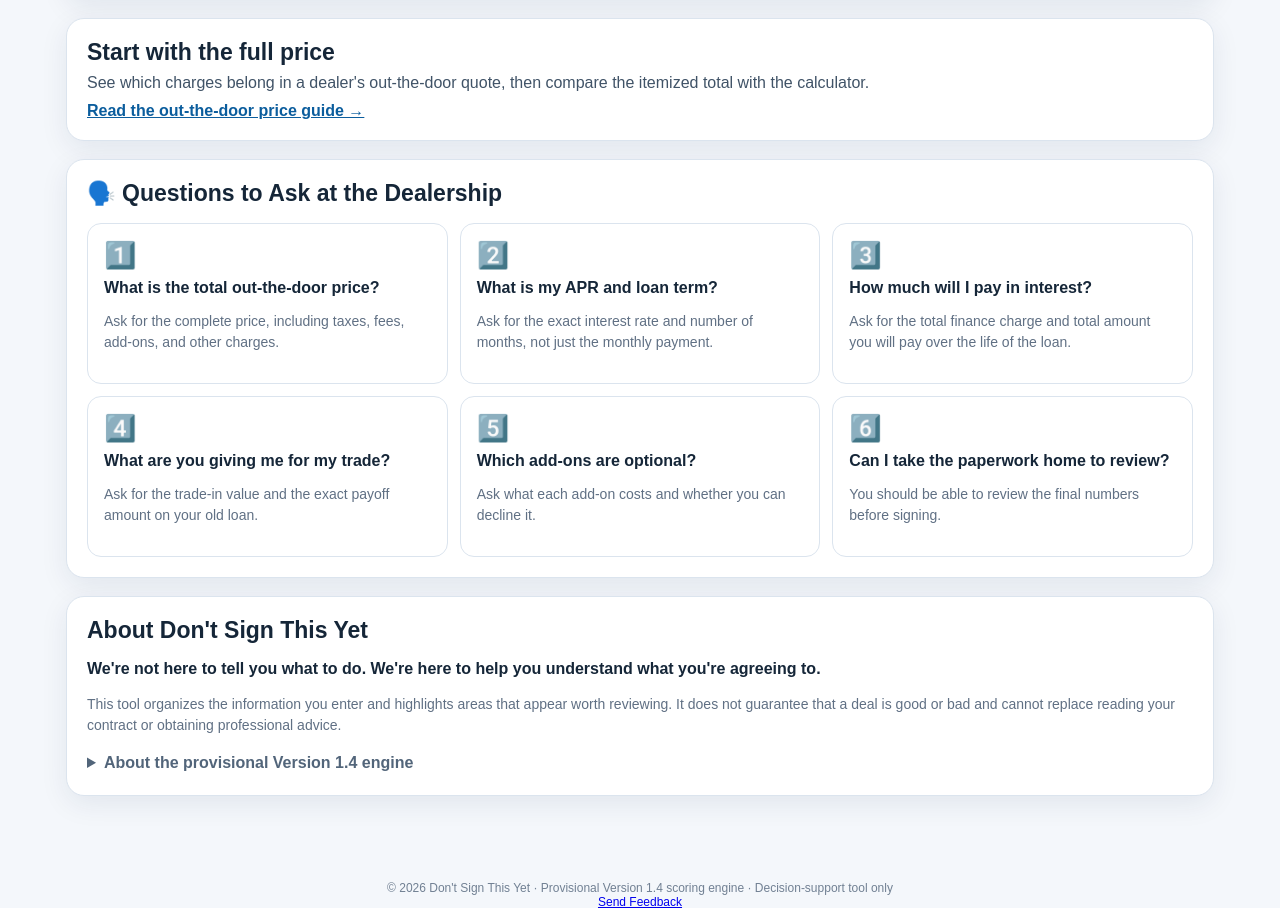
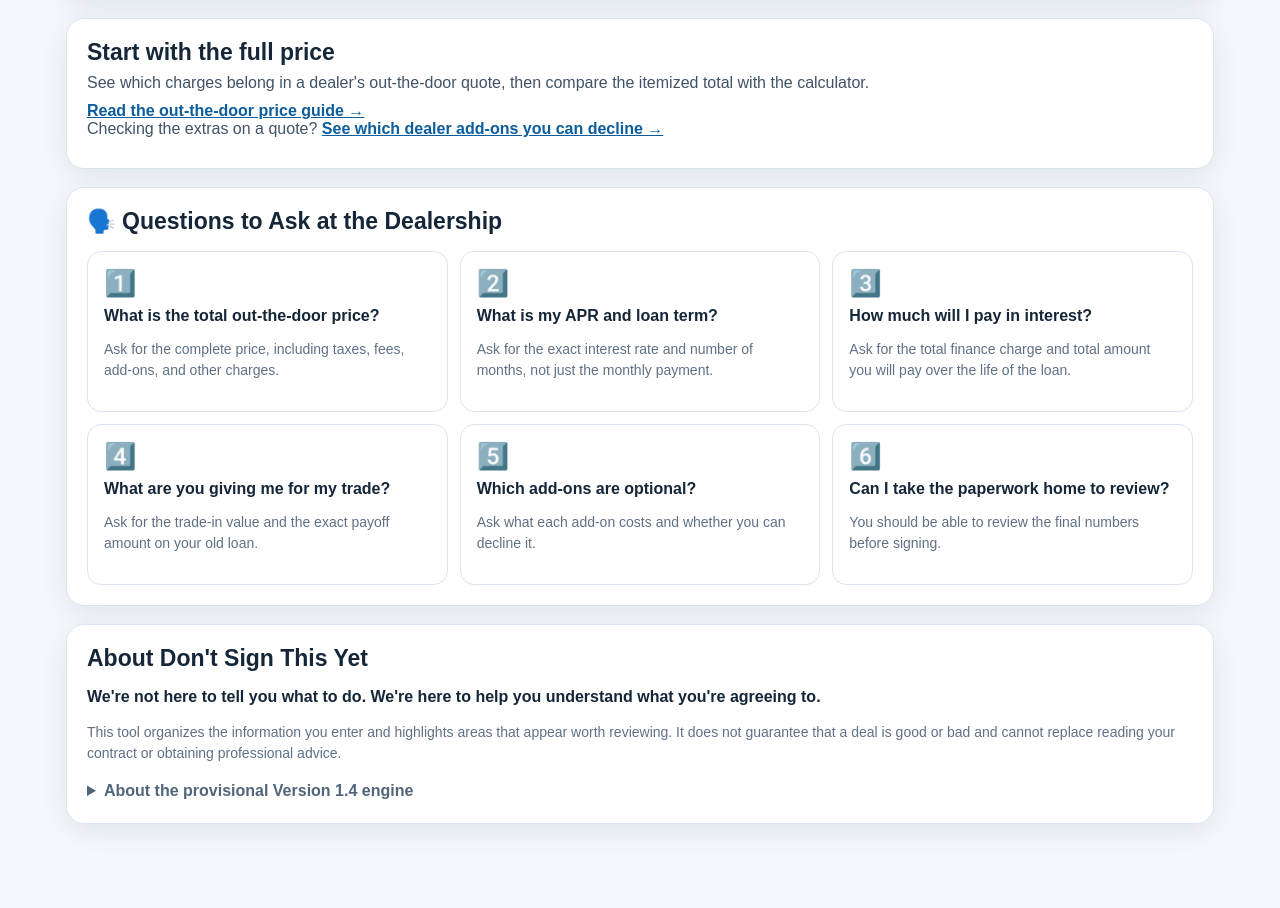
Before and after one commit to rmerrow1/dont-sign-this-yet, a Next.js app: page / in a window 1280 px wide. Shown: the part 2988-3896 px from the top of the page. Built offline with nearby package versions, Linux system fonts and the light colour scheme.

Commit message:
Link and index dealer add-ons guide

```diff
--- a/app/page.js
+++ b/app/page.js
@@ -668,6 +668,7 @@ const aprGuidance =
         <h2>Start with the full price</h2>
         <p>See which charges belong in a dealer&apos;s out-the-door quote, then compare the itemized total with the calculator.</p>
         <a href="/out-the-door-price">Read the out-the-door price guide →</a>
+        <p>Checking the extras on a quote? <a href="/dealer-add-ons">See which dealer add-ons you can decline →</a></p>
       </section>
 
 
```
